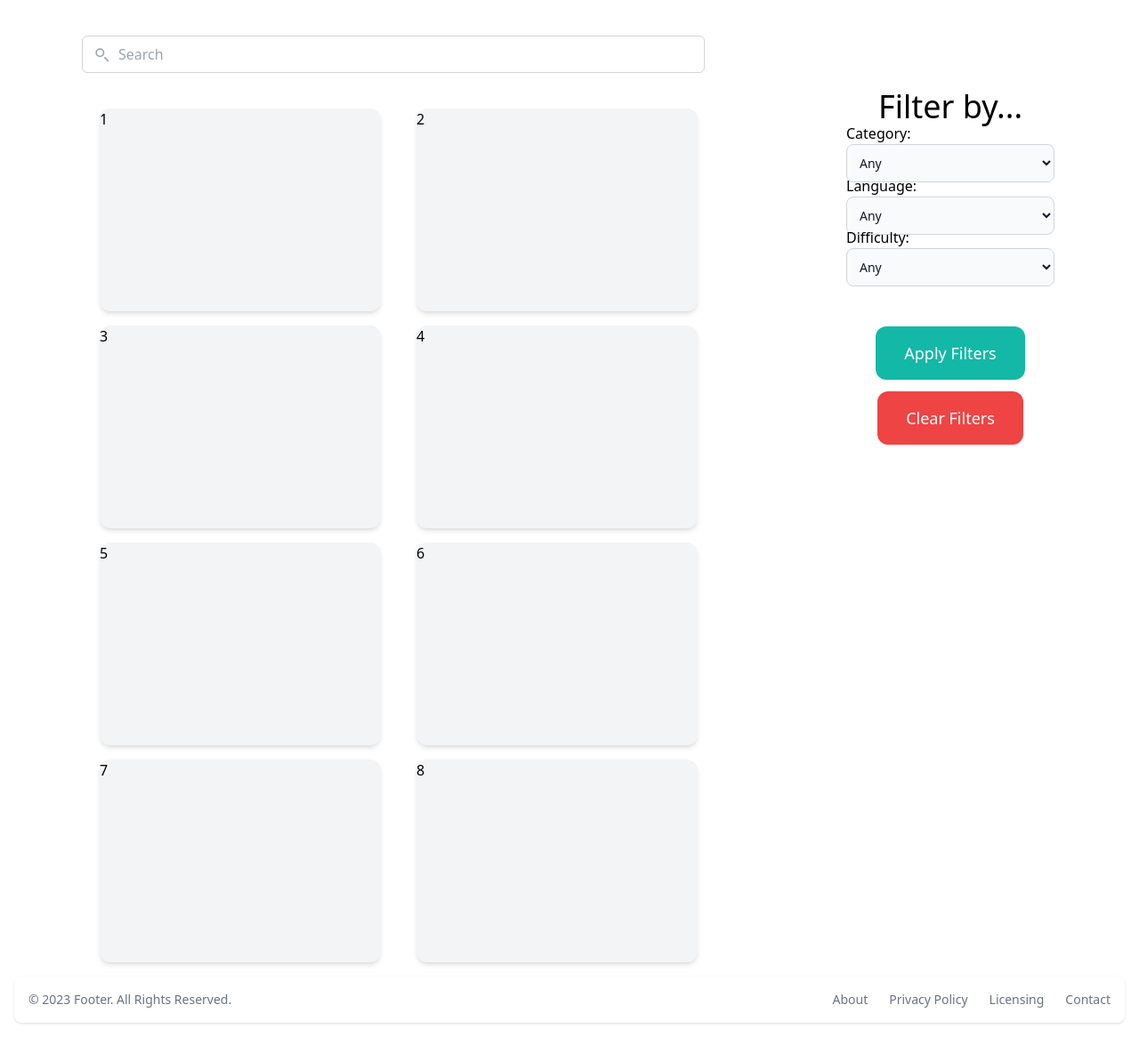
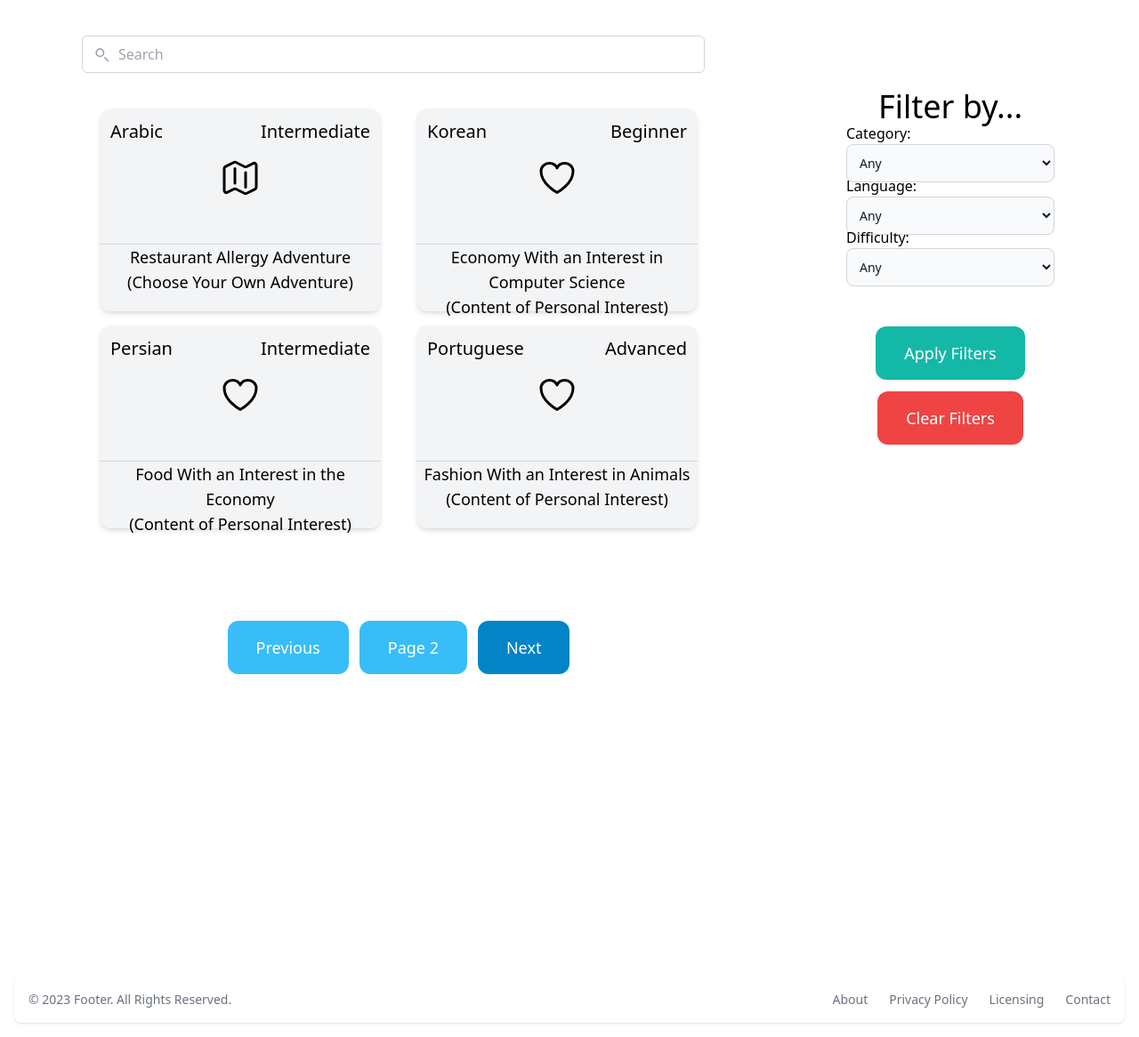
Before and after one commit to llcit/gpt-guidebook, a Django app: page /browser/?page=2 in a window 1280 px wide. Shown: the part 77-1243 px from the top of the page at 89% size. Run offline with Django 4.2, Linux system fonts and the light colour scheme; data comes from the database, SQL or seed files in the repository; both versions use the stored data as it was after the commit; some libraries are stand-ins or nearby versions.

Commit message:
Pagination for Prompts
I got it to where the prompts will all load on the "prompt browser" page and after 6 have populated on one page, they will go on to the next page (page 2). I also updated some of the CSS/styling of the page. Next task is to filter the prompts based on certain parameters.

```diff
--- a/guidebook/prompt/admin.py
+++ b/guidebook/prompt/admin.py
@@ -29,7 +29,8 @@ class SectionAdmin(admin.ModelAdmin):
 class CategoryAdmin(admin.ModelAdmin):
     fieldsets = [
         (None, {"fields": ["category_name"]}),
-        (None, {"fields": ["category_information"]})
+        (None, {"fields": ["category_information"]}),
+        (None, {"fields": ["category_svg"]})
     ]
     inlines = [PromptInline]
 
--- a/guidebook/prompt/models.py
+++ b/guidebook/prompt/models.py
@@ -4,7 +4,8 @@ from django.db import models
 
 class Category(models.Model):
     category_name = models.CharField(max_length=255)
-    category_information = models.TextField()
+    category_information = models.TextField(null=True)
+    category_svg = models.TextField(null=True)
 
     class Meta:
         verbose_name_plural = "Categories"
--- /dev/null
+++ b/guidebook/prompt/templates/detail.html
@@ -0,0 +1,4 @@
+{%extends 'prompt/base.html'%}
+
+{%block title%} Prompt Browser {%endblock%}
+{%block content%} {{prompt.prompt_title}} {%endblock%}
--- a/guidebook/prompt/templates/prompt/browser.html
+++ b/guidebook/prompt/templates/prompt/browser.html
@@ -4,7 +4,6 @@
 {%block content%} Prompt Browser {%endblock%}
 
 {%block searchcontent %}
-    <!-- notes for later: create a grid so that the search filters are on the right side of the page -->
 <div class="grid grid-cols-10 grid-rows-2" style="grid-template-rows: auto auto"">
     <div class="col-span-7 place-items-center flex justify-center mt-10" style="max-height:50px">
         <div class="relative">
@@ -23,35 +22,50 @@
     </div>
     <div class="row-start-2 col-span-7 flex justify-center" style="height:1000px">
         <div class="mt-10 w-3/4 grid grid-cols-2 grid-rows-4 gap-y-4 gap-x-10 columns-3">
-            <div class="hover:scale-105 col-span-1 row-span-1 rounded-xl shadow-md bg-gray-100">
-                1
+            {%for prompt in page_prompts %}
+            <div class="h-auto grid grid-rows-3 hover:scale-105 col-span-1 row-span-1 rounded-xl shadow-md bg-gray-100">
+                <div class="row-span-2">
+                    <div class="grid grid-rows-2 grid-cols-2">
+                        <div class="text-xl m-3 row-span-1 col-span-1">
+                            {{prompt.prompt_language}}
                         </div>
-            <div class="hover:scale-105 col-span-1 row-span-1 rounded-xl shadow-md bg-gray-100">
-                2
+                        <div class="text-xl m-3 text-right row-span-1 col-span-1">
+                            {{prompt.prompt_level}}
                         </div>
-            <div class="hover:scale-105 col-span-1 row-span-1 rounded-xl shadow-md bg-gray-100">
-                3
+                        <div class="flex justify-center items-center overflow-hidden col-span-2">
+                            {{prompt.category.category_svg | safe}}
                         </div>
-            <div class="hover:scale-105 col-span-1 row-span-1 rounded-xl shadow-md bg-gray-100">
-                4
                     </div>
-            <div class="hover:scale-105 col-span-1 row-span-1 rounded-xl shadow-md bg-gray-100">
-                5
                 </div>
-            <div class="hover:scale-105 col-span-1 row-span-1 rounded-xl shadow-md bg-gray-100">
-                6
+                <div class="row-span-1 border-t border-gray-300">
+                    <div class="text-lg flex justify-center items-center place-items-center">
+                        <center>
+                            {{prompt.prompt_title}}
+                        <br>
+                        ({{prompt.category}})
+                        </center>
                     </div>
-            <div class="hover:scale-105 col-span-1 row-span-1 rounded-xl shadow-md bg-gray-100">
-                7
                 </div>
-            <div class="hover:scale-105 col-span-1 row-span-1 rounded-xl shadow-md bg-gray-100">
-                8
+            </div>
+            {%endfor%}
+
+            <div class="flex gap-3 col-span-2 justify-center items-center pagination place-items-center">
+                {% if page_prompts.has_previous %}
+                  <a class="mt-2 py-4 px-8 inline-block bg-sky-400 text-lg rounded-xl text-white" href="?page={{ page_prompts.previous_page_number }}">Previous</a>
+                {% else %}
+                    <a class="mt-2 py-4 px-8 inline-block bg-sky-600 text-lg rounded-xl text-white">Previous</a>
+                {% endif %}
+
+                <span class="mt-2 py-4 px-8 inline-block bg-sky-400 text-lg rounded-xl text-white current-page">Page {{ page_prompts.number }}</span>
+
+                {% if page_prompts.has_next %}
+                  <a class="mt-2 py-4 px-8 inline-block bg-sky-400 text-lg rounded-xl text-white" href="?page={{ page_prompts.next_page_number }}">Next</a>
+                  {% else %}
+                  <a class="mt-2 py-4 px-8 inline-block bg-sky-600 text-lg rounded-xl text-white">Next</a>
+                {% endif %}
             </div>
 
         </div>
-
-
-
 
     </div>
 
@@ -133,88 +147,6 @@
                 </li>
             </ul>
         </div>
-
-
-
-
-
-        <!--
-        <div class="row-span-1 dropdown-container">
-            <div class="relative flex justify-center items-center gap-5 pt-20">
-                <button class="dropdown-button relative flex justify-center items-center bg-white border focus:outline-none
-                shadow text-gray-600 rounded focus:ring ring-gray-200 group">
-                    <p name="dropdownLanguage" id="dropdownLanguageText" class="px-4">Language</p>
-                    <span class="border-l p-2 hover:bg-gray-100">
-                        <svg class="w-5 h-5" fill="none" stroke="currentColor" viewBox="0 0 24 24" xlms="https://www.w3.org/2000/svg">
-                            <path stroke-linecap="round" stroke-linejoin="round" stroke-width="2" d="M19 9l-7 7-7-7"></path>
-                        </svg>
-                    </span>
-                    <div class="dropdownLanguageParent dd_parent absolute hidden group-focus:block top-full min-w-full w-max bg-white shadow-md mt-1 rounded transition dd_options-container">
-                        <ul class="text-left border rounded">
-                            <li class="px-4 py-1 hover:bg-gray-100 border-b dropdownLanguageItem">Chinese</li>
-                            <li class="px-4 py-1 hover:bg-gray-100 border-b dropdownLanguageItem">Russian</li>
-                            <li class="px-4 py-1 hover:bg-gray-100 border-b dropdownLanguageItem">Arabic</li>
-                            <li class="px-4 py-1 hover:bg-gray-100 border-b dropdownLanguageItem">Turkish</li>
-                            <li class="px-4 py-1 hover:bg-gray-100 dropdownLanguageItem">Persian</li>
-                        </ul>
-                    </div>
-                    <div class="dropdown-overlay"></div>
-                </button>
-            </div>
-        </div>
-        <div class="row-span-1 dropdown-container">
-            <div class="relative flex justify-center items-center gap-5 pt-20">
-                <button class="dropdown-button relative flex justify-center items-center bg-white border focus:outline-none
-                shadow text-gray-600 rounded focus:ring ring-gray-200 group">
-                    <p name="dropdownCategory" id="dropdownCategoryText" class="px-4">Category</p>
-                    <span class="border-l p-2 hover:bg-gray-100">
-                        <svg class="w-5 h-5" fill="none" stroke="currentColor" viewBox="0 0 24 24" xlms="https://www.w3.org/2000/svg">
-                            <path stroke-linecap="round" stroke-linejoin="round" stroke-width="2" d="M19 9l-7 7-7-7"></path>
-                        </svg>
-                    </span>
-                    <div class="dropdownCategoryParent dd_parent absolute hidden group-focus:block top-full min-w-full w-max bg-white shadow-md mt-1 rounded transition dd_options-container">
-                        <ul class="text-left border rounded">
-                            {%for category in categories%}
-                                <li class="px-4 py-1 hover:bg-gray-100 border-b dropdownCategoryItem">{{category.category_name}}</li>
-                            {%endfor%}
-                        </ul>
-                    </div>
-                    <div class="dropdown-overlay"></div>
-                </button>
-            </div>
-        </div>
-        <div class="row-span-1 dropdown-container">
-            <div class="relative flex justify-center items-center gap-5 pt-20">
-                <button class="dropdown-button relative flex justify-center items-center bg-white border focus:outline-none
-                shadow text-gray-600 rounded focus:ring ring-gray-200 group">
-                    <p name="dropdownLevel" id="dropdownLevelText" class="px-4">Level</p>
-                    <span class="border-l p-2 hover:bg-gray-100">
-                        <svg class="w-5 h-5" fill="none" stroke="currentColor" viewBox="0 0 24 24" xlms="https://www.w3.org/2000/svg">
-                            <path stroke-linecap="round" stroke-linejoin="round" stroke-width="2" d="M19 9l-7 7-7-7"></path>
-                        </svg>
-                    </span>
-                    <div class="dropdownLevelParent dd_parent absolute hidden group-focus:block top-full min-w-full w-max bg-white shadow-md mt-1 rounded transition dd_options-container">
-                        <ul class="text-left border rounded">
-                            <li class="px-4 py-1 hover:bg-gray-100 border-b dropdownLevelItem">Any</li>
-                            <li class="px-4 py-1 hover:bg-gray-100 border-b dropdownLevelItem">Beginner</li>
-                            <li class="px-4 py-1 hover:bg-gray-100 border-b dropdownLevelItem">Intermediate</li>
-                            <li class="px-4 py-1 hover:bg-gray-100 border-b dropdownLevelItem">Advanced</li>
-                        </ul>
-                    </div>
-                    <div class="dropdown-overlay"></div>
-                </button>
-            </div>
-        </div>
-        <div class="row-span-1 dropdown-container">
-            <div class="relative flex justify-center items-center gap-5 pt-20">
-                <button class="dropdown-button flex justify-center items-center bg-white border focus:outline-none
-                shadow text-gray-600 rounded focus:ring ring-gray-200 group">
-                    <p id="resetFiltersButton" class="px-4">Reset Filters</p>
-                </button>
-            </div>
-        </div>
-
-        -->
     </div>
 
 
--- a/guidebook/prompt/views.py
+++ b/guidebook/prompt/views.py
@@ -1,13 +1,21 @@
 from django.shortcuts import render, redirect
 from .models import Section, Paragraph, Prompt, Category
 from django.core import serializers
+from django.core.paginator import Paginator
 
 # Create your views here.
 
 def browser(request):
     prompts = Prompt.objects.all()
+    paginator = Paginator(prompts,6)
+    page_number = request.GET.get('page')
+    page_prompts = paginator.get_page(page_number)
     categories = Category.objects.all()
-    return render(request, 'prompt/browser.html', {'prompts':prompts, 'categories':categories})
+    return render(request, 'prompt/browser.html', {
+        'prompts':prompts,
+        'categories':categories,
+        'page_prompts':page_prompts
+        })
 
 def generator(request):
     dropdownLanguage = request.GET.get('dropdownLanguage')
```
Also changed, not shown: guidebook/db.sqlite3, guidebook/prompt/migrations/0008_category_category_svg_and_more.py (added), guidebook/prompt/templates/prompt/base.html (line endings or trailing spaces). Lines whose indentation alone changed are shown as unchanged.
